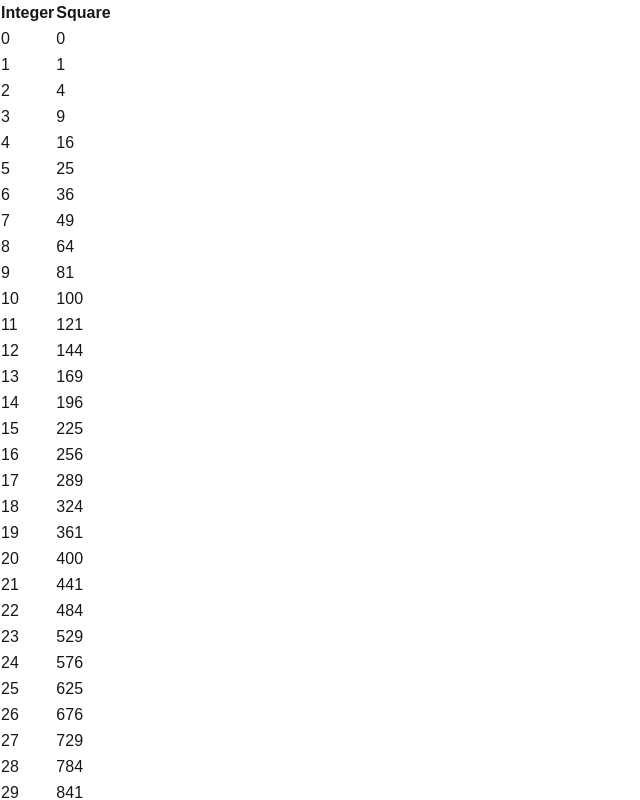
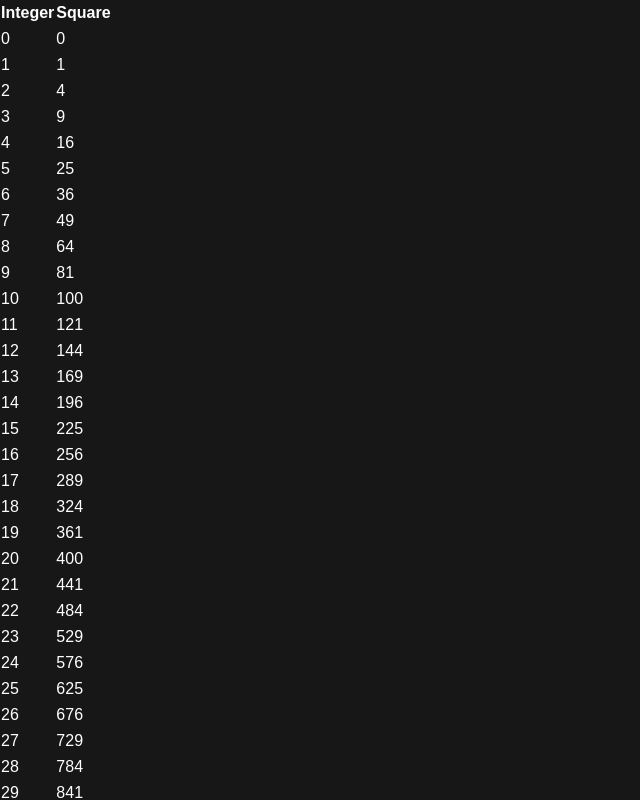
Before and after one commit to aditya-pushkar/hundred-thousand-row, a Next.js app: page / in a window 1280 px wide. Shown: the top 800 px of the page, without its empty margins (0-640 px from the left). Built offline with nearby package versions, Linux system fonts and the light colour scheme.

Commit message:
dark mode removed

```diff
--- a/src/app/globals.css
+++ b/src/app/globals.css
@@ -3,15 +3,8 @@
 @tailwind utilities;
 
 :root {
-  --background: #ffffff;
-  --foreground: #171717;
-}
-
-@media (prefers-color-scheme: dark) {
-  :root {
-    --background: #0a0a0a;
-    --foreground: #ededed;
-  }
+  --background:#171717;
+  --foreground: #ffffff;
 }
 
 body {
```
